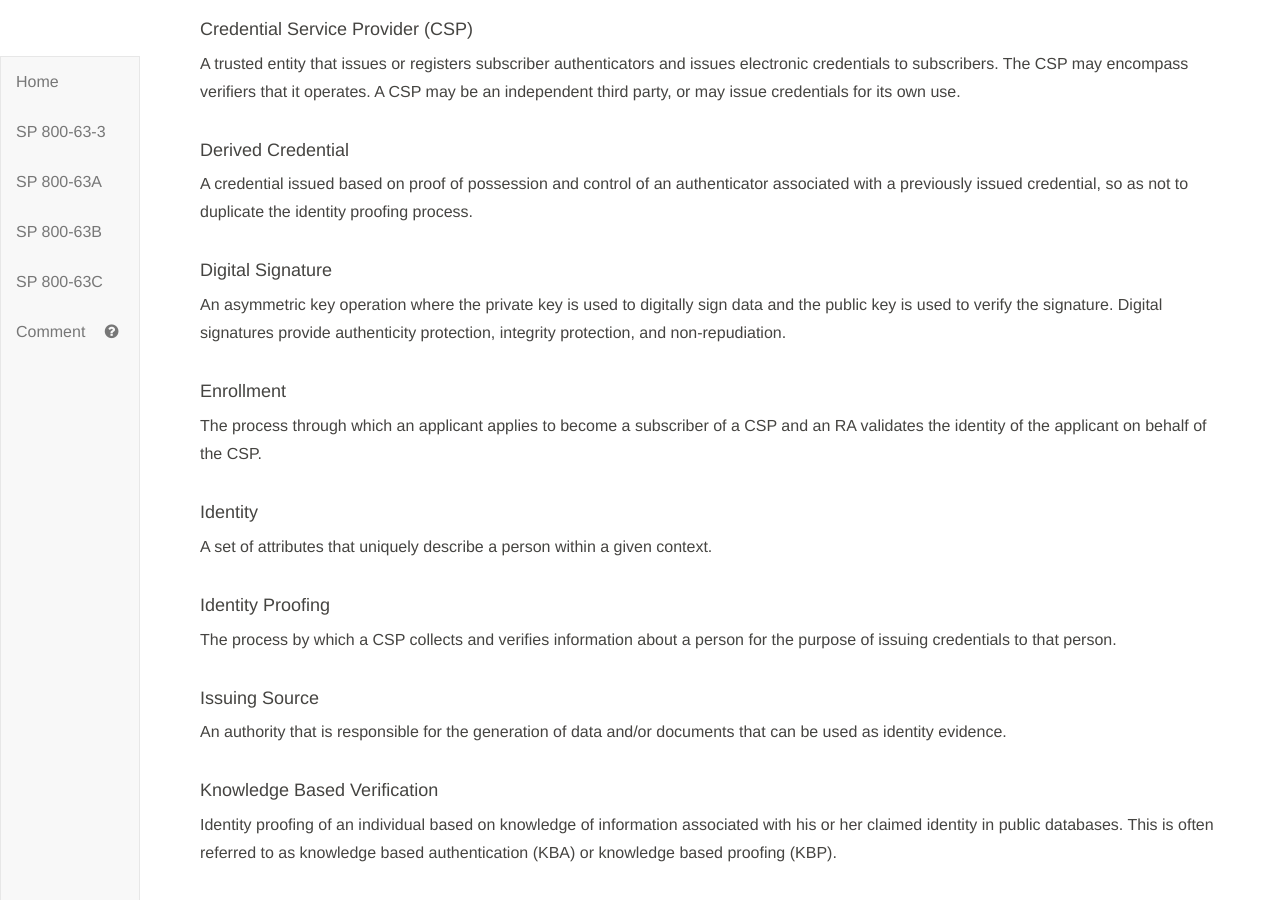
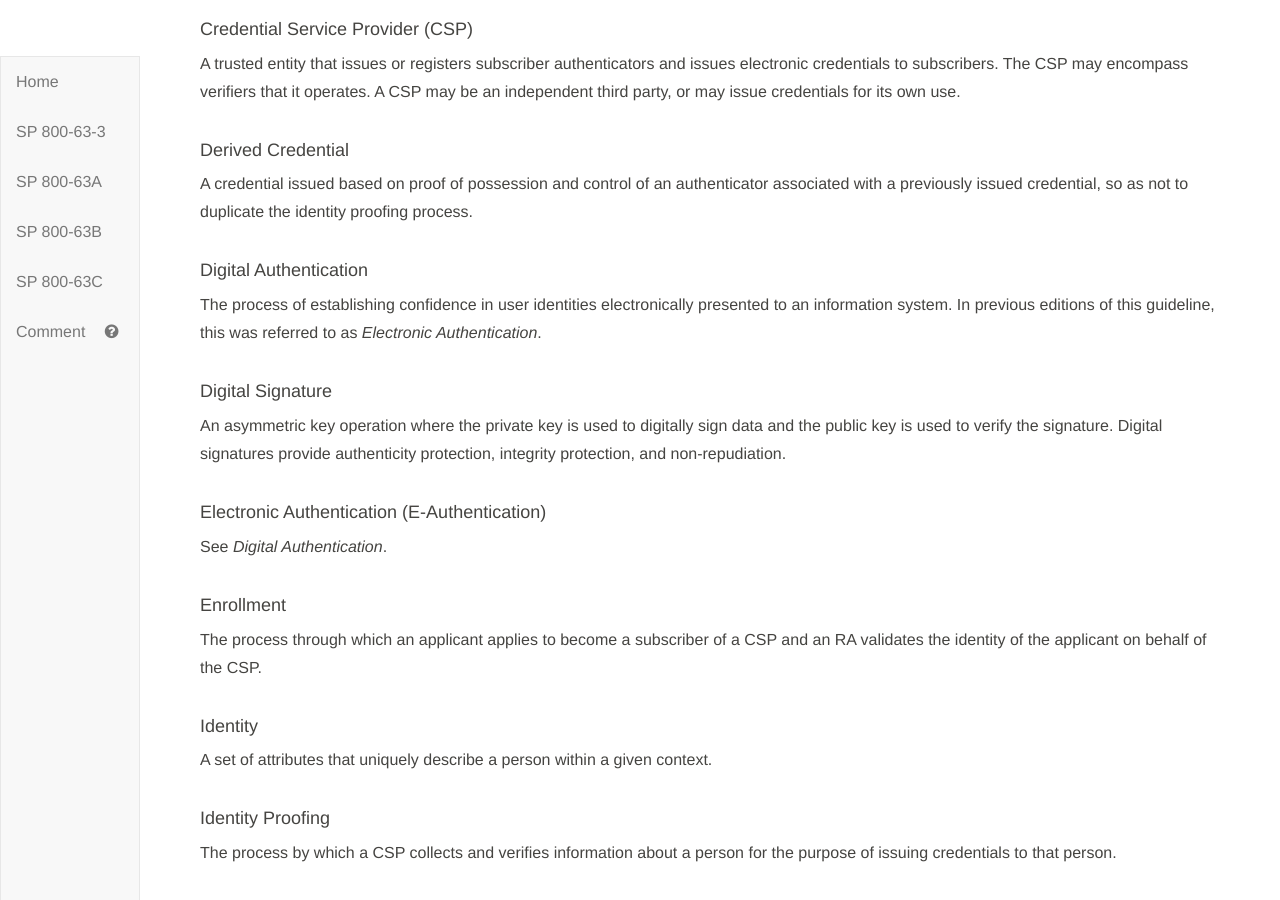
Before and after one commit to usnistgov/800-63-3, a Jekyll site: the page built from sp800-63a.md, in a window 1280 px wide and 900 px high, scrolled down 7996 px. Built offline with Jekyll 4.4.1, drawn with Linux system fonts in a browser that asks for light colours.

Commit message:
Consistently define new term Digital Authentication

```diff
--- a/sp800-63a/sec3_definitions.md
+++ b/sp800-63a/sec3_definitions.md
@@ -69,8 +69,14 @@ A trusted entity that issues or registers subscriber authenticators and issues e
 #### Derived Credential
 A credential issued based on proof of possession and control of an authenticator associated with a previously issued credential, so as not to duplicate the identity proofing process.
 
+#### Digital Authentication
+The process of establishing confidence in user identities electronically presented to an information system. In previous editions of this guideline, this was referred to as *Electronic Authentication*.
+
 #### Digital Signature
 An asymmetric key operation where the private key is used to digitally sign data and the public key is used to verify the signature. Digital signatures provide authenticity protection, integrity protection, and non-repudiation.
+
+#### Electronic Authentication (E-Authentication)
+See *Digital Authentication*.
 
 #### Enrollment
 The process through which an applicant applies to become a subscriber of a CSP and an RA validates the identity of the applicant on behalf of the CSP.
```
Also changed, not shown: sp800-63-3/sec3_definitions.md (+3 -2 lines), sp800-63b/sec3_definitions.md (+4 -1 lines).
